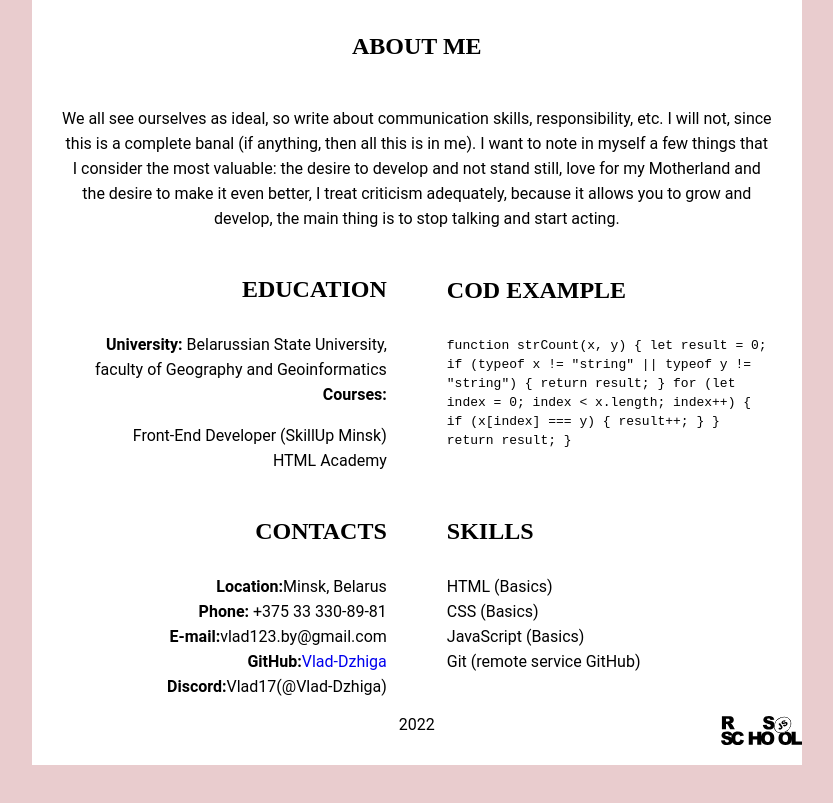
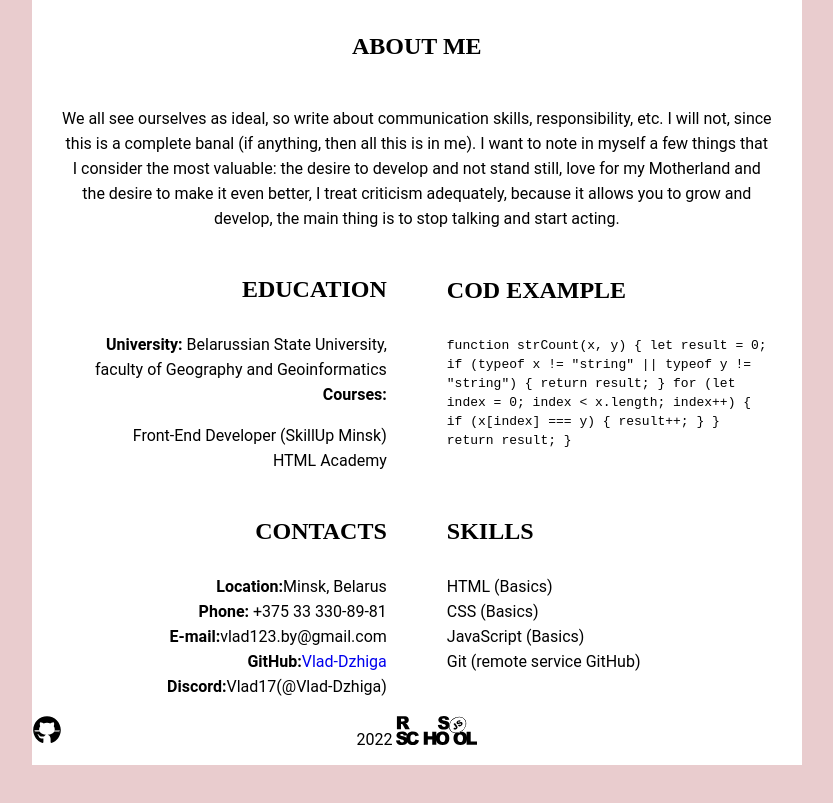
Before and after one commit to Vlad-Dzhiga/rsschool-cv, a plain HTML site: page index.html in a window 1280 px wide. Shown: the part 559-1362 px from the top of the page, without its empty margins (227-1060 px from the left). Drawn offline with Linux system fonts and the light colour scheme.

Commit message:
feat: create footer

```diff
--- a/index.html
+++ b/index.html
@@ -100,8 +100,11 @@
         </div>
     </main>
     <footer>
-        <span class="year">2022</span>
-        <a href="https://rs.school/js/" target="_blank"><img src="image/rs_school_js.svg" alt="rsschool"></a>
+        <div>
+            <a href="https://github.com/Vlad-Dzhiga" id="gitLink" target="_blank"><img src="image/icons8-github.svg" alt="GitHub-Vlad-Dzhiga"></a>
+            <span class="year">2022</span>
+            <a href="https://rs.school/js/" target="_blank"><img src="image/rs_school_js.svg" alt="rsschool"></a>
+        </div>
     </footer>
     </div>
 </body>
--- a/style.css
+++ b/style.css
@@ -159,19 +159,19 @@ header{
     margin: 0;
     padding-inline-start: 0;
 }
-footer {
+footer{
     width: 101%;
     background-color: white;
     height: 50px;
+    position: relative;
     text-align: center;
-    display: block;
-    position: relative;
+}
+#gitLink{
+    height: 30px;
+    position: absolute;
+    left: 0;
 }
 
 footer img{
     height: 30px;
-    text-align: right;
-    position: absolute;
-    right: 0;
-
 }
```
Also changed, not shown: image/icons8-github.svg (added).
